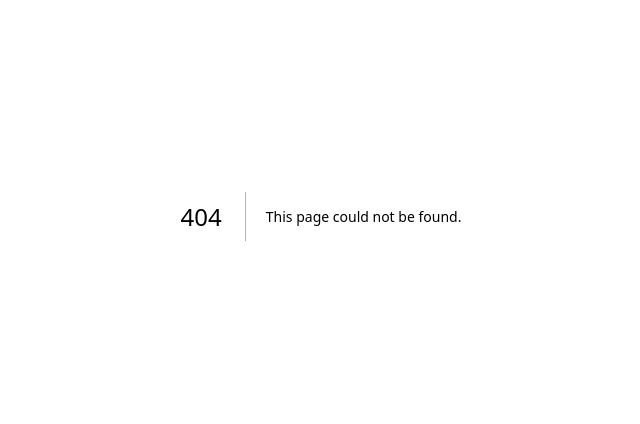
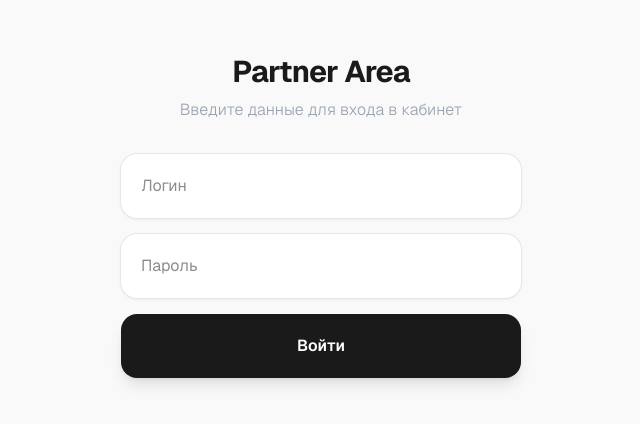
Before and after one commit to SashaSmirnov2000/dragonapart, a Next.js app: page /referral in a window 1280 px wide. Before the commit this address had no page. Shown: the part 184-608 px from the top of the page, without its empty margins (319-959 px from the left). Built offline with nearby package versions, Linux system fonts and the light colour scheme; no server answers.

Commit message:
good very

```diff
--- /dev/null
+++ b/src/app/referral/page.tsx
@@ -0,0 +1,192 @@
+'use client';
+import { useState, useEffect } from 'react';
+import { createClient } from '@supabase/supabase-js';
+
+// Инициализация клиента напрямую с использованием твоих переменных окружения
+const supabase = createClient(
+  process.env.NEXT_PUBLIC_SUPABASE_URL!,
+  process.env.NEXT_PUBLIC_SUPABASE_ANON_KEY!
+);
+
+export default function PartnerPage() {
+  const [isLogged, setIsLogged] = useState(false);
+  const [partner, setPartner] = useState<any>(null);
+  const [refCount, setRefCount] = useState(0);
+  const [login, setLogin] = useState('');
+  const [password, setPassword] = useState('');
+  const [loading, setLoading] = useState(false);
+
+  // Проверка сохраненной сессии в браузере при загрузке страницы
+  useEffect(() => {
+    const savedId = localStorage.getItem('partner_session');
+    if (savedId) {
+      fetchPartnerData(savedId);
+    }
+  }, []);
+
+  // Функция получения данных партнера и подсчета его рефералов
+  const fetchPartnerData = async (id: string) => {
+    setLoading(true);
+    try {
+      // 1. Получаем данные профиля партнера
+      const { data: partnerData, error: pError } = await supabase
+        .from('partners')
+        .select('*')
+        .eq('id', id)
+        .single();
+
+      if (partnerData) {
+        setPartner(partnerData);
+
+        // 2. Считаем количество пользователей, у которых referrer совпадает с логином партнера
+        const { count, error: cError } = await supabase
+          .from('users')
+          .select('*', { count: 'exact', head: true })
+          .eq('referrer', partnerData.login);
+
+        setRefCount(count || 0);
+        setIsLogged(true);
+      } else {
+        localStorage.removeItem('partner_session');
+      }
+    } catch (err) {
+      console.error("Error fetching partner data:", err);
+    }
+    setLoading(false);
+  };
+
+  // Обработка формы входа
+  const handleLogin = async (e: React.FormEvent) => {
+    e.preventDefault();
+    setLoading(true);
+
+    const { data, error } = await supabase
+      .from('partners')
+      .select('id')
+      .eq('login', login)
+      .eq('password', password)
+      .single();
+
+    if (data) {
+      localStorage.setItem('partner_session', data.id);
+      await fetchPartnerData(data.id);
+    } else {
+      alert('Ошибка: Неверный логин или пароль');
+    }
+    setLoading(false);
+  };
+
+  if (loading && !isLogged) {
+    return (
+      <div className="flex min-h-screen items-center justify-center bg-[#F9F9F9]">
+        <div className="text-gray-400 font-light animate-pulse">Загрузка кабинета...</div>
+      </div>
+    );
+  }
+
+  return (
+    <div className="min-h-screen bg-[#F9F9F9] text-[#1A1A1A] font-sans selection:bg-orange-100">
+      {!isLogged ? (
+        // --- ЭКРАН АВТОРИЗАЦИИ ---
+        <div className="flex min-h-screen items-center justify-center p-6">
+          <div className="w-full max-w-[400px] space-y-8">
+            <div className="text-center space-y-2">
+              <h1 className="text-3xl font-bold tracking-tight">Partner Area</h1>
+              <p className="text-gray-400 font-light">Введите данные для входа в кабинет</p>
+            </div>
+            <form onSubmit={handleLogin} className="space-y-4">
+              <input
+                type="text"
+                placeholder="Логин"
+                required
+                className="w-full rounded-2xl border-none bg-white p-5 shadow-sm outline-none ring-1 ring-gray-200 focus:ring-2 focus:ring-orange-500 transition-all"
+                value={login}
+                onChange={(e) => setLogin(e.target.value)}
+              />
+              <input
+                type="password"
+                placeholder="Пароль"
+                required
+                className="w-full rounded-2xl border-none bg-white p-5 shadow-sm outline-none ring-1 ring-gray-200 focus:ring-2 focus:ring-orange-500 transition-all"
+                value={password}
+                onChange={(e) => setPassword(e.target.value)}
+              />
+              <button
+                type="submit"
+                className="w-full rounded-2xl bg-[#1A1A1A] p-5 font-semibold text-white hover:bg-black transition-colors shadow-lg active:scale-[0.98]"
+              >
+                Войти
+              </button>
+            </form>
+          </div>
+        </div>
+      ) : (
+        // --- ЭКРАН ЛИЧНОГО КАБИНЕТА ---
+        <div className="mx-auto max-w-[500px] p-6 pt-12">
+          <header className="flex items-center justify-between mb-10">
+            <div>
+              <p className="text-[10px] text-gray-400 font-bold uppercase tracking-[2px]">Личный кабинет</p>
+              <h2 className="text-2xl font-bold">@{partner?.login}</h2>
+            </div>
+            <button
+              onClick={() => { localStorage.removeItem('partner_session'); setIsLogged(false); }}
+              className="text-xs bg-gray-200 px-4 py-2 rounded-full text-gray-500 hover:bg-red-50 hover:text-red-500 transition-all"
+            >
+              Выйти
+            </button>
+          </header>
+
+          <div className="space-y-6">
+            {/* Карточка Баланса */}
+            <div className="rounded-[32px] bg-white p-8 shadow-sm border border-gray-100">
+              <p className="text-[10px] font-bold text-gray-400 uppercase tracking-[2px] mb-2">Доступно к выплате</p>
+              <div className="flex items-baseline gap-2">
+                <span className="text-5xl font-black">
+                  {partner?.balance?.toLocaleString() || 0}
+                </span>
+                <span className="text-lg font-medium text-gray-400 uppercase">vnd</span>
+              </div>
+            </div>
+
+            {/* Статистика Рефералов */}
+            <div className="rounded-[32px] bg-white p-8 shadow-sm border border-gray-100">
+              <p className="text-[10px] font-bold text-gray-400 uppercase tracking-[2px] mb-2">Статистика переходов</p>
+              <div className="flex items-baseline gap-2">
+                <span className="text-5xl font-black">{refCount}</span>
+                <span className="text-lg font-medium text-gray-400">чел.</span>
+              </div>
+            </div>
+
+            {/* Инфо-блок и Кнопка */}
+            <div className="rounded-[32px] bg-[#1A1A1A] p-8 text-white shadow-2xl">
+              <h3 className="text-lg font-bold mb-6 italic text-orange-400 font-serif">Информация ✨</h3>
+              <div className="space-y-4 text-sm font-light text-gray-400 mb-8">
+                <div className="flex justify-between border-b border-white/5 pb-2">
+                  <span>Минимальная выплата</span>
+                  <span className="text-white font-medium">200,000 VND</span>
+                </div>
+                <div className="flex justify-between border-b border-white/5 pb-2">
+                  <span>Методы</span>
+                  <span className="text-white font-medium">QR / USDT</span>
+                </div>
+                <div className="flex justify-between border-b border-white/5 pb-2">
+                  <span>Срок выплат</span>
+                  <span className="text-white font-medium">1 рабочий день</span>
+                </div>
+              </div>
+
+              <a
+                href="https://t.me/dragonservicesupport"
+                target="_blank"
+                rel="noopener noreferrer"
+                className="block w-full rounded-2xl bg-white p-5 text-center font-bold text-black hover:bg-orange-50 transition-all shadow-xl active:scale-[0.98]"
+              >
+                Заказать выплату
+              </a>
+            </div>
+          </div>
+        </div>
+      )}
+    </div>
+  );
+}
```
